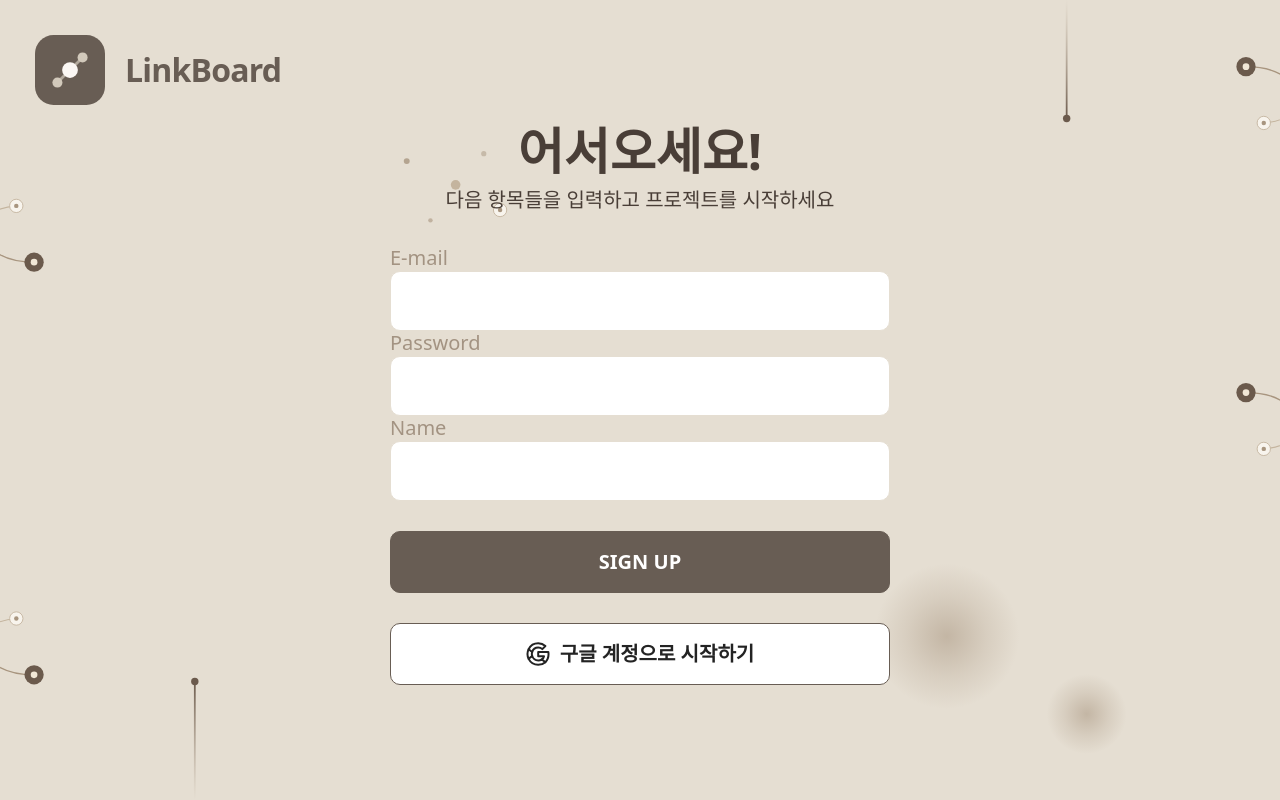
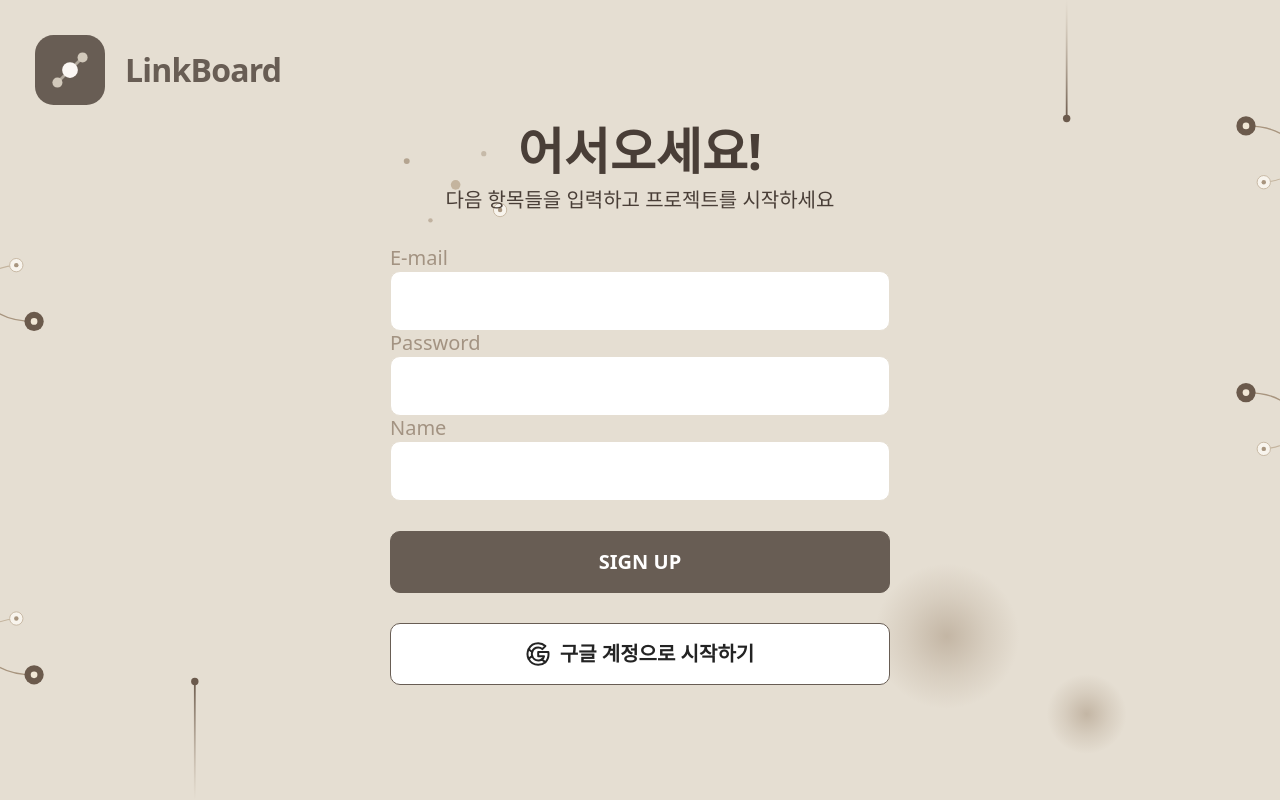
Before and after one commit to HUFSphere/FE, a React (Vite) app: page /sign-up in a window 1280 px wide. Built offline with nearby package versions, Linux system fonts and the light colour scheme.

Commit message:
[스타일] 회원가입페이지 장식 수정

```diff
--- a/src/pages/OnBoarding/SignUp.tsx
+++ b/src/pages/OnBoarding/SignUp.tsx
@@ -136,7 +136,7 @@ function SignUpDecor() {
       </g>
 
       {/* 코너가지-좌상 2개: 좌측 상·하 */}
-      <g transform="translate(-0.9 267.05)">
+      <g transform="translate(-0.9 347.05)">
         <CornerTopLeft />
       </g>
       <g transform="translate(-0.9 824.1)">
@@ -144,7 +144,7 @@ function SignUpDecor() {
       </g>
 
       {/* 곁가지-우 2개: 좌측 가장자리 */}
-      <g transform="translate(-1.86 159.24)">
+      <g transform="translate(-1.86 239.24)">
         <SideBranchRight y={0} />
         <SideBranchRight y={319} />
       </g>
@@ -161,12 +161,12 @@ function SignUpDecor() {
 
       {/* 코너가지-우하 2개: 우측 상·중 */}
       <g transform="translate(1765.1 77)">
-        <CornerBottomRight y={0} />
+        <CornerBottomRight y={80} />
         <CornerBottomRight y={440} />
       </g>
 
       {/* 곁가지-좌 3개: 우측 가장자리, 가운데 하나는 상하 반전 */}
-      <g transform="translate(1848.26 195.3)">
+      <g transform="translate(1848.26 275.3)">
         <SideBranchLeft />
       </g>
       <g transform="translate(1849.2 498.3) scale(1 -1) translate(0 -58.6)">
```
